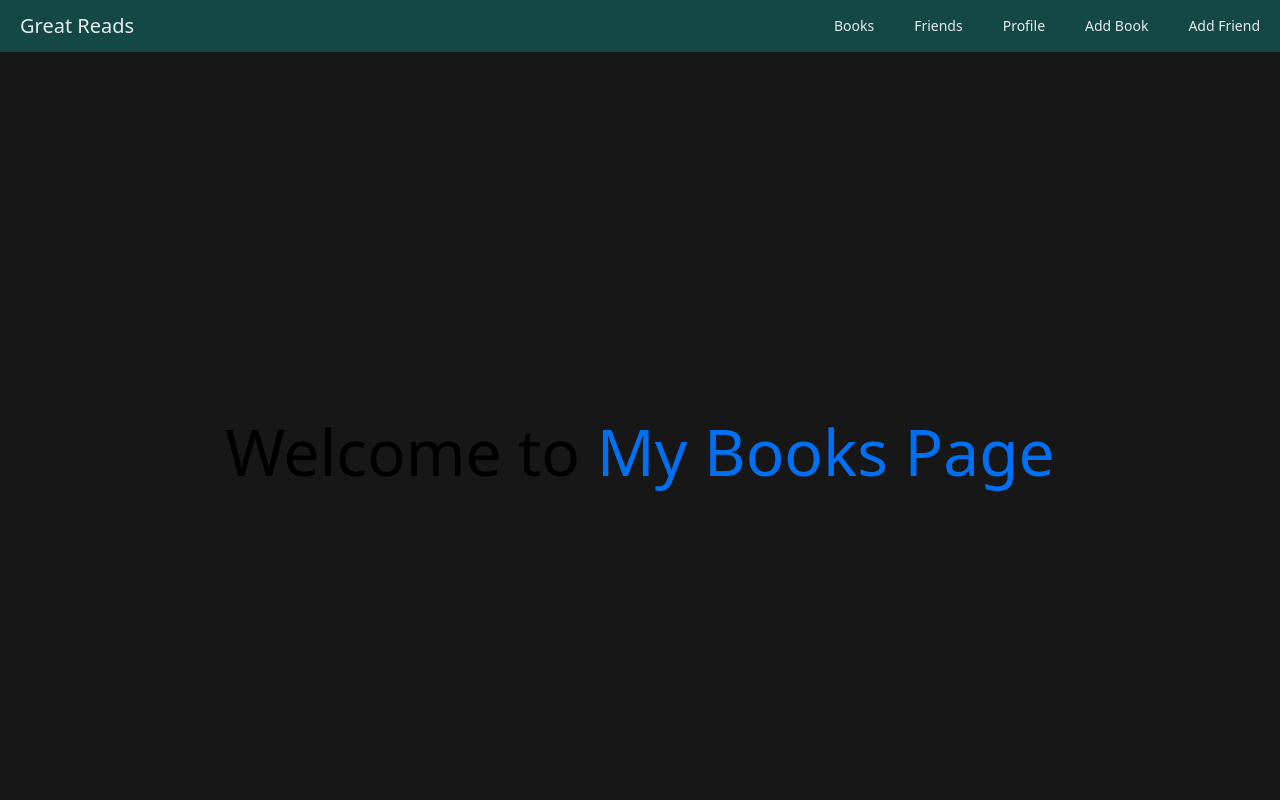
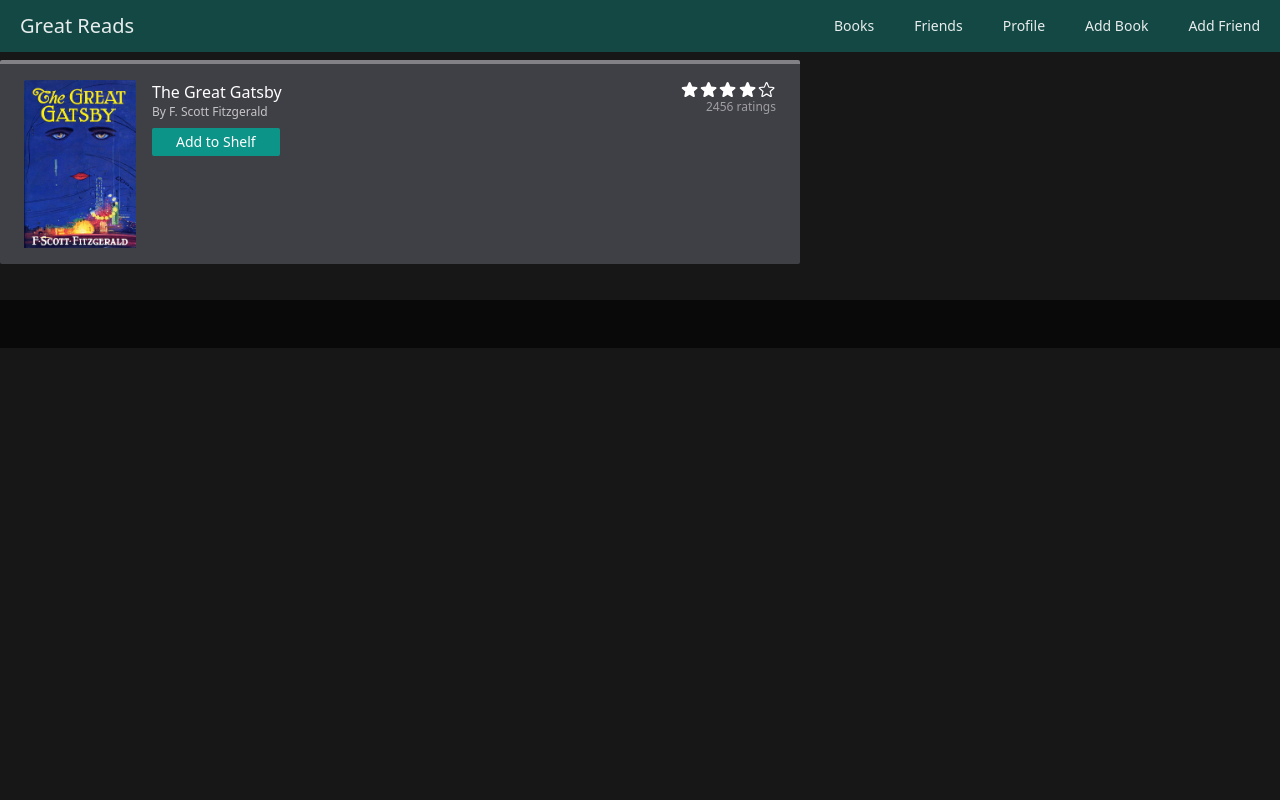
Before and after one commit to jaisawhney/great-reads, a Next.js app: page /my-books in a window 1280 px wide. Shown: the top 800 px of the page. Built offline with nearby package versions, Linux system fonts and the light colour scheme.

Commit message:
design basic search result component

```diff
--- a/components/FriendTile.js
+++ b/components/FriendTile.js
@@ -24,7 +24,6 @@ export default function FriendTile(props) {
       <TinyBook label="Currently Reading" />
       <TinyBook label="Recently Reviewed" />
       <TinyBook label="Latest Recommended" />
-
       </div>
     </div>
   );
--- a/components/SearchResult.js
+++ b/components/SearchResult.js
@@ -0,0 +1,71 @@
+import classNames from "classnames";
+import Link from "next/link";
+import Star from "../public/icons/Star";
+
+export default function SearchResult(props) {
+
+  // not sure how api requests work
+  // this sample search object doesnt even make sense
+  // ignore
+  const search = {
+    text: "gatsby",
+    book: "The Great Gatsby",
+    author: "F. Scott Fitzgerald",
+    img: "/images/sample-cover.jpeg",
+    ratings: 2456,
+  };
+
+  return (
+    <Link href="">
+      <div className="flex flex-row w-full bg-zinc-700 py-4 my-2 text-white rounded-sm border-t-4 border-zinc-200/40 max-w-[800px] px-3 md:px-6">
+
+        {/* book cover */}
+        <div>
+          <img
+            src={search["img"]}
+            className={classNames("w-20", "md:w-28")}
+          />
+        </div>
+
+        <div className={classNames("flex flex-col mx-2","md:mx-4")}>
+
+          {/* title and author */}
+          <div className={classNames("flex flex-col text-left max-w-48")}>
+            <h1 className="">{search["book"]}</h1>
+            <h2 className="text-xs text-white/70">By {search["author"]}</h2>
+          </div>
+
+          {/* FUTURE SOMEONE */}
+          {/* create dropdown menu for add to shelf, showing shelves */}
+
+          {/* add to shelf */}
+          <Link href="">
+            <div className="">
+              <p className="bg-teal-600 w-fit my-2 py-1 px-6 text-sm rounded-sm hover:bg-teal-700 hover:shadow-lg">
+                Add to Shelf
+              </p>
+            </div>
+          </Link>
+        </div>
+
+        {/* stars */}
+        <div
+          className={classNames(
+            "flex flex-col items-end ml-auto",
+            ""
+          )}
+        >
+          <div className={classNames("flex flex-row w-24", "")}>
+            <Star fill="full" />
+            <Star fill="full" />
+            <Star fill="full" />
+            <Star fill="full" />
+            <Star />
+          </div>
+          <p className="text-xs text-white/50">{search["ratings"]} ratings</p>
+        </div>
+
+      </div>
+    </Link>
+  );
+}
--- a/pages/my-books.js
+++ b/pages/my-books.js
@@ -1,34 +1,12 @@
 import Head from "next/head";
 import Image from "next/image";
 import styles from "../styles/Home.module.css";
+import SearchResult from "../components/SearchResult"
 
 export default function MyBooks() {
   return (
-    <div className={styles.container}>
-      <Head>
-        <title>Create Next App</title>
-        <meta name="description" content="Generated by create next app" />
-        <link rel="icon" href="/favicon.ico" />
-      </Head>
-
-      <main className={styles.main}>
-        <h1 className={styles.title}>
-          Welcome to <a href="https://nextjs.org">My Books Page</a>
-        </h1>
-      </main>
-
-      <footer className={styles.footer}>
-        <a
-          href="https://vercel.com?utm_source=create-next-app&utm_medium=default-template&utm_campaign=create-next-app"
-          target="_blank"
-          rel="noopener noreferrer"
-        >
-          Powered by{" "}
-          <span className={styles.logo}>
-            <Image src="/vercel.svg" alt="Vercel Logo" width={72} height={16} />
-          </span>
-        </a>
-      </footer>
-    </div>
+    <main>
+      <SearchResult />
+    </main>
   );
 }
--- /dev/null
+++ b/public/icons/Star.js
@@ -0,0 +1,38 @@
+export default function Star(props) {
+  // FUTURE SOMEONE
+  // make the rating itself a prop, map the number of stars
+  const fill = props.fill;
+  if (fill == "full") {
+    return (
+      <svg
+        xmlns="http://www.w3.org/2000/svg"
+        viewBox="0 0 24 24"
+        fill="currentColor"
+        className="w-6 h-6"
+      >
+        <path
+          fillRule="evenodd"
+          d="M10.788 3.21c.448-1.077 1.976-1.077 2.424 0l2.082 5.007 5.404.433c1.164.093 1.636 1.545.749 2.305l-4.117 3.527 1.257 5.273c.271 1.136-.964 2.033-1.96 1.425L12 18.354 7.373 21.18c-.996.608-2.231-.29-1.96-1.425l1.257-5.273-4.117-3.527c-.887-.76-.415-2.212.749-2.305l5.404-.433 2.082-5.006z"
+          clipRule="evenodd"
+        />
+      </svg>
+    );
+  } else {
+    return (
+      <svg
+        xmlns="http://www.w3.org/2000/svg"
+        fill="none"
+        viewBox="0 0 24 24"
+        strokeWidth="1.5"
+        stroke="currentColor"
+        className="w-6 h-6"
+      >
+        <path
+          strokeLinecap="round"
+          strokeLinejoin="round"
+          d="M11.48 3.499a.562.562 0 011.04 0l2.125 5.111a.563.563 0 00.475.345l5.518.442c.499.04.701.663.321.988l-4.204 3.602a.563.563 0 00-.182.557l1.285 5.385a.562.562 0 01-.84.61l-4.725-2.885a.563.563 0 00-.586 0L6.982 20.54a.562.562 0 01-.84-.61l1.285-5.386a.562.562 0 00-.182-.557l-4.204-3.602a.563.563 0 01.321-.988l5.518-.442a.563.563 0 00.475-.345L11.48 3.5z"
+        />
+      </svg>
+    );
+  }
+}
```
